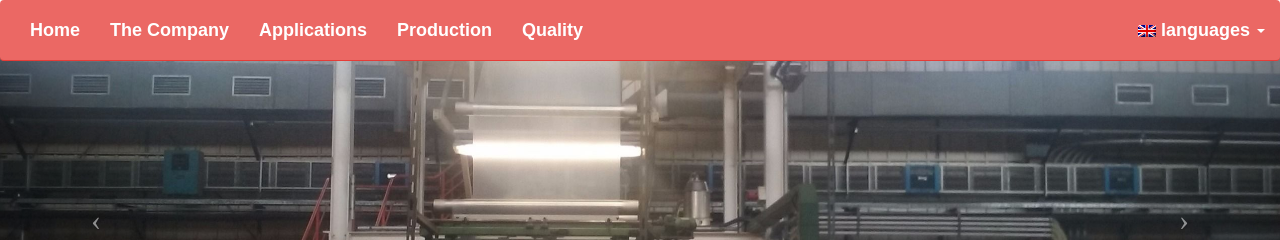
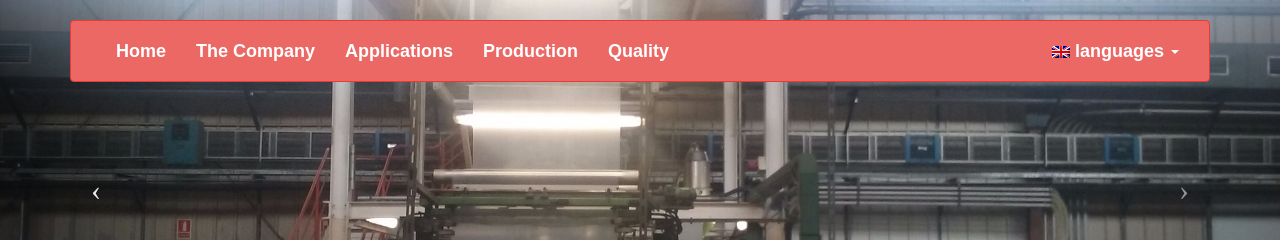
Before and after one commit to xavigimenezsanchez/proposta1, a website: page index.html in a window 1280 px wide. Shown: the top 240 px of the page. Drawn offline with nearby package versions, Linux system fonts and the light colour scheme; files that its build step writes are made by us from their sources; files whose address does not match are found by name; a web font is replaced by a local one.

Commit message:
Changed modern-busines.css body.padding-top to 0px

```diff
--- a/assets/css/modern-busines.css
+++ b/assets/css/modern-busines.css
@@ -12,7 +12,8 @@ body {
 }
 
 body {
-    padding-top: 40px; /* Required padding for .navbar-fixed-top. Remove if using .navbar-static-top. Change if height of navigation changes. */
+    padding-top: 0px; /* Required padding for .navbar-fixed-top. Remove if using .navbar-static-top. Change if height of navigation changes. */
+    /* Changed from 40px to 0 */
 }
 
 .img-portfolio {
--- a/templates/menu-template.html
+++ b/templates/menu-template.html
@@ -1,6 +1,6 @@
 <div class="navbar-wrapper">
     <div class="container">
-        <nav class="navbar  navbar-inverse navbar-fixed-top">
+        <nav class="navbar  navbar-inverse">
             <div class="container">
                 <div class="navbar-header">
                     <button type="button" class="navbar-toggle collapsed" data-toggle="collapse" data-target="#navbar" aria-expanded="false" aria-controls="navbar">
```
